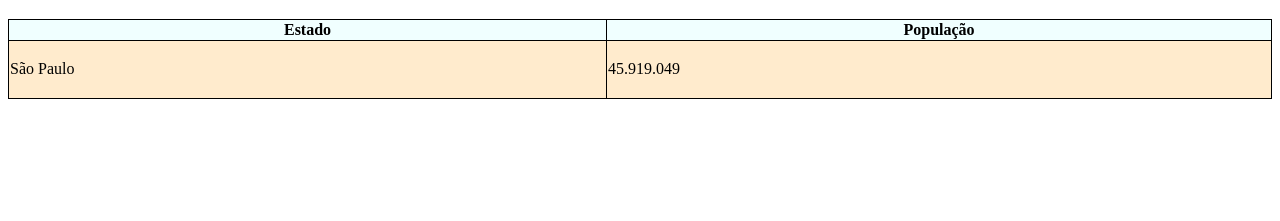
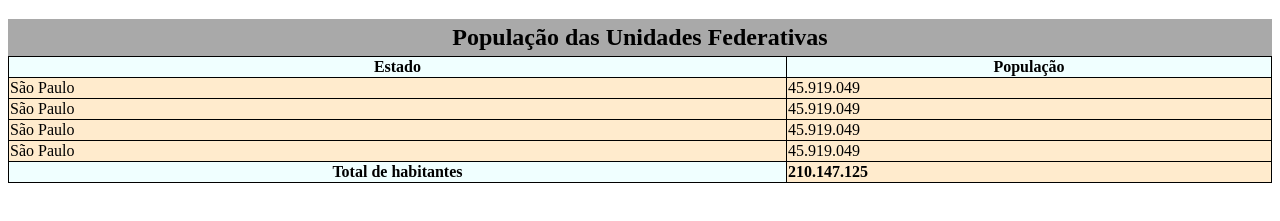
Before and after one commit to DevGabrielOliveira/curso-html-css, a plain HTML site: page exercicios/ex023/tabela02.html in a window 1280 px wide. Shown: the part 61-282 px from the top of the page. Drawn offline with Linux system fonts and the light colour scheme.

Commit message:
aprendendo recursos de tabelas

```diff
--- a/exercicios/ex023/tabela02.html
+++ b/exercicios/ex023/tabela02.html
@@ -10,6 +10,13 @@
             width: 100%;
             height: 10vh;
             border-collapse: collapse;
+        }
+
+        caption {
+            font-size: 1.5em;
+            font-weight: bold;
+            padding: 5px;
+            background-color: darkgrey;
         }
 
         td, th {
@@ -28,8 +35,9 @@
 <body>
     <h1>Uso de Tabelas Grandes</h1>
 
-    <!--ANATOMIA PARA TABELAS GRANDES[
+    <!--ANATOMIA PARA TABELAS GRANDES
         TABLE
+            CAPITION
             THEAD
                 TR, TD, TH
             TBODY
@@ -39,10 +47,11 @@
     -->
 
     <table>
+        <caption>População das Unidades Federativas</caption>
         <thead>
             <tr>
-                <th>Estado</th>
-                <th>População</th>
+                <th scope="col">Estado</th>
+                <th scope="col">População</th> <!--o scope serve para mostrar ao html a direção que esse titulo se trata-->
             </tr>
         </thead>
         <tbody>
@@ -50,7 +59,23 @@
                 <td>São Paulo</td>
                 <td>45.919.049</td>
             </tr>
+            <tr>
+                <td>São Paulo</td>
+                <td>45.919.049</td>
+            </tr>
+            <tr>
+                <td>São Paulo</td>
+                <td>45.919.049</td>
+            </tr>
+            <tr>
+                <td>São Paulo</td>
+                <td>45.919.049</td>
+            </tr>
         </tbody>
+        <tfoot>
+            <th scope="row">Total de habitantes</th>
+            <td><strong>210.147.125</strong></td>
+        </tfoot>
     </table>
 </body>
 </html>
```
